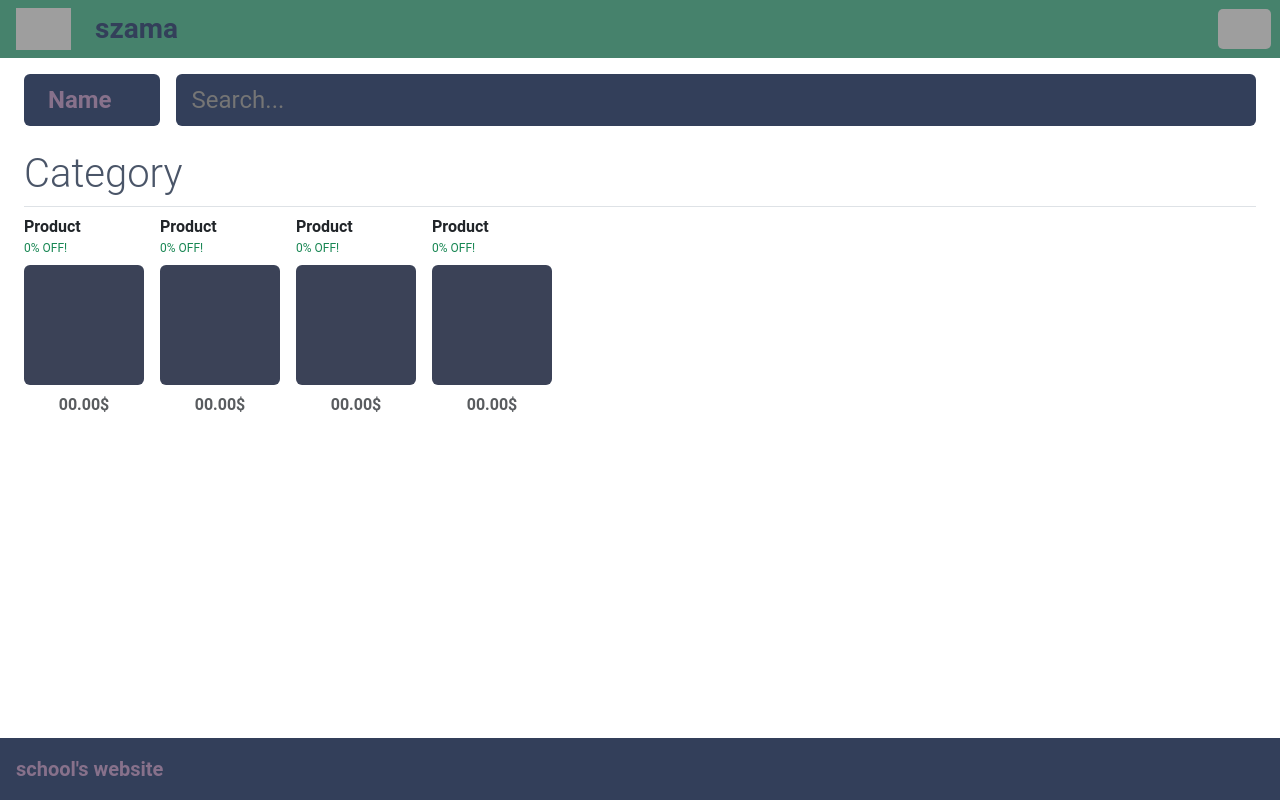
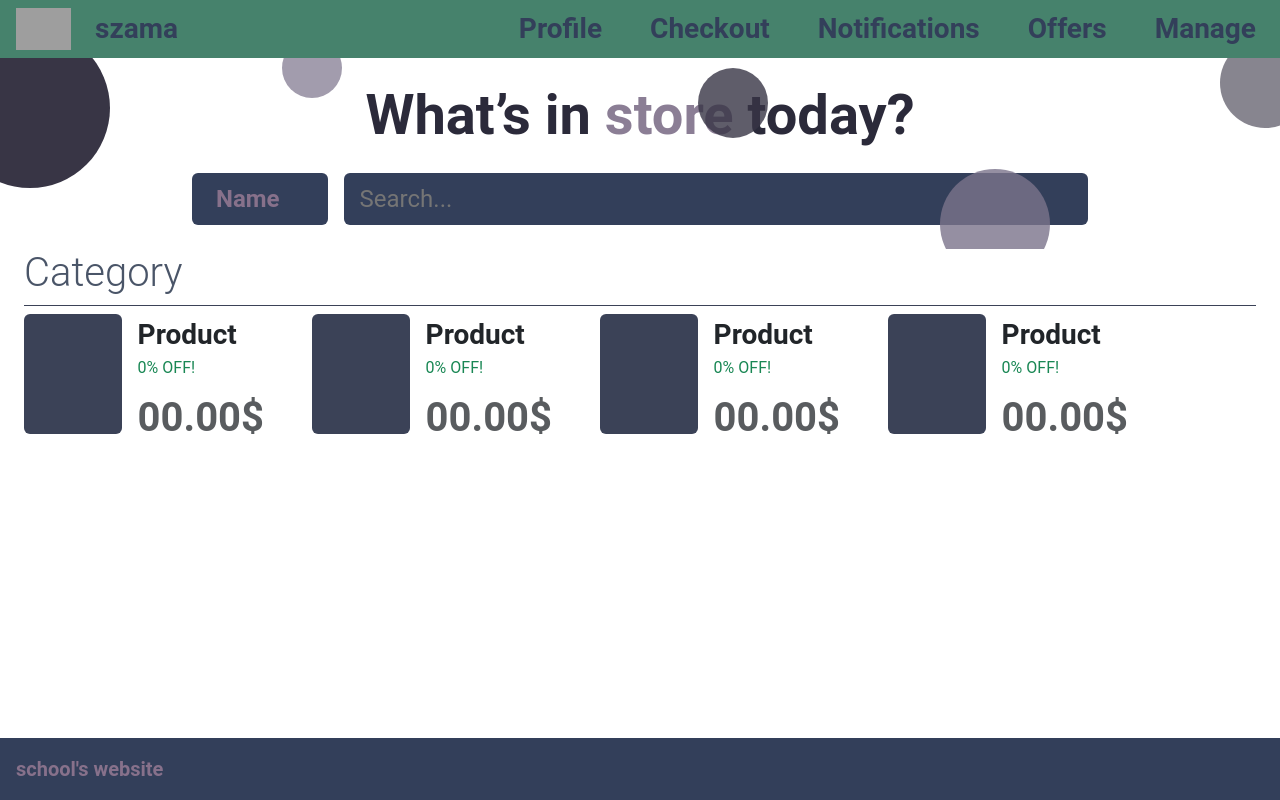
Before and after one commit to TatusFilipek/Zegowska-Szama, a PHP site: page /main.html in a window 1280 px wide. Run offline with PHP 8.4, Linux system fonts and the light colour scheme; grey boxes are pictures that could not be loaded.

Commit message:
praca lekcyjna

```diff
--- a/src/main.html
+++ b/src/main.html
@@ -7,15 +7,26 @@
     <link rel="stylesheet" href="styl.css">
 </head>
 <body class="vh-100 d-flex flex-column">
-    <div class="header text-lowercase fs-4 d-flex gap-4 middle dropdown p-2 ps-3">
-        <div class="m-auto">
+    <div class="header text-lowercase fs-4 d-flex align-items-center gap-4 dropdown p-2 ps-3">
+        <div class="my-auto">
             <a href="main.html"><img src="../design/photos/zeg-icon.png" style="width: 55px;"></a>
         </div>
-        <div class="m-auto flex-fill fs-3"><a href="main.html">Szama</a></div>
-        <div class="m-auto" data-bs-toggle="dropdown" aria-expanded="false">
+        <div class="my-auto flex-fill fs-3">
+            <a href="main.html">Szama</a>
+        </div>
+
+        <div class="d-none d-md-flex gap-5 my-auto fs-3 me-3">
+            <a class="text-capitalize" href="profile.html">Profile</a>
+            <a class="text-capitalize" href="#">Checkout</a>
+            <a class="text-capitalize" href="#">Notifications</a>
+            <a class="text-capitalize" href="#">Offers</a>
+            <a class="text-capitalize" href="#">Manage</a>
+        </div>
+
+        <div class="my-auto d-md-none" data-bs-toggle="dropdown" aria-expanded="false">
             <img class="btn bi bi-list m-0 p-0" src="../design/photos/burger.png" style="width: 55px;">
         </div>
-        <ul class="row dropdown-menu custom-dropdown-menu w-100 mt-1 p-0">
+        <ul class="row dropdown-menu custom-dropdown-menu w-100 mt-1 p-0 d-md-none">
             <li><a class="dropdown-item custom-item" href="profile.html">Profile</a></li>
             <li><a class="dropdown-item custom-item" href="#">Checkout</a></li>
             <li><a class="dropdown-item custom-item" href="#">Notifications</a></li>
@@ -24,7 +35,8 @@
         </ul>
     </div>
 
-    <div class="flex-fill container-fluid px-4 py-3 overflow-auto">
+    <!-- mobile -->
+    <div class="flex-fill container-fluid px-4 py-3 overflow-auto d-md-none d-inline">
 
         <div class="d-flex gap-3 mb-4">
             <div class="text-capitalize px-4 pe-5 py-2 text-start fw-bolder fs-4 darkColor rounded-2" style="border: 0px;">Name</div>
@@ -32,7 +44,7 @@
         </div>
 
         <div class="mb-5 position-relative category-section">
-            <h2 class="display-6 border-bottom pb-2" style="color: #4a5568; font-weight: 300;">Category</h2>
+            <h2 class="display-6 border-bottom pb-2" style="color: #4a5568; border-color: #3b4257 !important;">Category</h2>
 
             <div class="position-relative">
                 <div class="d-flex overflow-x-auto flex-nowrap gap-3 scroll-container pe-5">
@@ -76,6 +88,83 @@
             </div>
         </div>
     </div>
+
+    <!-- normal -->
+    <div class="flex-fill container-fluid overflow-auto d-none d-md-block m-0 p-0">
+        <div class="promo-banner overflow-hidden position-relative">
+            <div class="text-center mx-auto" style="width: 100%;">
+                <span class="bubble bubble-dark" style="left: -50px; top: -30px; width: 160px; opacity: 1;"></span>
+                <span class="bubble bubble-purple" style="left: 22%; top: -20px; width: 60px; opacity: 0.7;"></span>
+                <span class="bubble bubble-purple" style="right: 18%; bottom: -30px; width: 110px; z-index: 3; opacity: 0.8;"></span>
+                <span class="bubble bubble-dark" style="right: -30px; top: -20px; width: 90px; opacity: 0.6;"></span>
+                <span class="bubble bubble-dark" style="right: 40%; top: 10px; width: 70px; opacity: 0.8;"></span>
+
+                <h1 class="display-4 fw-bold promo-text py-4 m-0">
+                    What’s in <span class="accent-text">store</span> today?
+                </h1>
+            </div>
+
+            <div class="d-flex gap-3 mb-4 mx-auto" style="width: 70%;">
+                <div class="text-capitalize px-4 pe-5 py-2 text-start fw-bolder fs-4 darkColor rounded-2" style="border: 0px;">Name</div>
+                <input type="text" class="darkColor px-3 py-2 text-start fs-4 rounded-2" placeholder="Search..." style="border: 0px; width: 90%;">
+            </div>
+        </div>
+
+        <div class="mb-5 position-relative category-section px-4">
+            <h2 class="display-6 border-bottom pb-2" style="color: #4a5568; border-color: #3b4257 !important;">Category</h2>
+
+            <div class="position-relative">
+                <div class="d-flex overflow-x-auto flex-nowrap gap-5 scroll-container pe-5">
+                    <div class="d-flex gap-3" style="min-width: 240px; max-height: 120px;">
+                        <div class="rounded bg-secondary" style="width: 50%; height: 100%; background-color: #3b4257 !important;"></div>
+                        <div>
+                            <div class="fw-bold text-dark mb-0 fs-3">Product</div>
+                            <small class="d-block text-success mb-2 fs-6" style="font-size: 0.75rem;">0% OFF!</small>
+                            <div class="mt-2 text-muted fw-semibold fs-1">00.00$</div>
+                        </div>
+                    </div>
+                    <div class="d-flex gap-3" style="min-width: 240px; max-height: 120px;">
+                        <div class="rounded bg-secondary" style="width: 50%; height: 100%; background-color: #3b4257 !important;"></div>
+                        <div>
+                            <div class="fw-bold text-dark mb-0 fs-3">Product</div>
+                            <small class="d-block text-success mb-2 fs-6" style="font-size: 0.75rem;">0% OFF!</small>
+                            <div class="mt-2 text-muted fw-semibold fs-1">00.00$</div>
+                        </div>
+                    </div>
+                    <div class="d-flex gap-3" style="min-width: 240px; max-height: 120px;">
+                        <div class="rounded bg-secondary" style="width: 50%; height: 100%; background-color: #3b4257 !important;"></div>
+                        <div>
+                            <div class="fw-bold text-dark mb-0 fs-3">Product</div>
+                            <small class="d-block text-success mb-2 fs-6" style="font-size: 0.75rem;">0% OFF!</small>
+                            <div class="mt-2 text-muted fw-semibold fs-1">00.00$</div>
+                        </div>
+                    </div>
+                    <div class="d-flex gap-3" style="min-width: 240px; max-height: 120px;">
+                        <div class="rounded bg-secondary" style="width: 50%; height: 100%; background-color: #3b4257 !important;"></div>
+                        <div>
+                            <div class="fw-bold text-dark mb-0 fs-3">Product</div>
+                            <small class="d-block text-success mb-2 fs-6" style="font-size: 0.75rem;">0% OFF!</small>
+                            <div class="mt-2 text-muted fw-semibold fs-1">00.00$</div>
+                        </div>
+                    </div>
+                </div>
+
+
+                <div class="scroll-arrow-left d-none position-absolute start-0 d-flex align-items-center h-100 top-0 ps-2" style="cursor: pointer; background: linear-gradient(270deg, transparent 0%, white 40%); z-index: 5; padding-right: 20px;">
+                    <svg xmlns="http://www.w3.org/2000/svg" width="35" height="35" fill="currentColor" class="bi bi-chevron-left text-dark fw-bold" viewBox="0 0 16 16">
+                        <path fill-rule="evenodd" d="M11.354 1.646a.5.5 0 0 1 0 .708L5.707 8l5.647 5.646a.5.5 0 0 1-.708.708l-6-6a.5.5 0 0 1 0-.708l6-6a.5.5 0 0 1 .708 0z"/>
+                    </svg>
+                </div>
+
+                <div class="scroll-arrow-right d-none position-absolute end-0 d-flex align-items-center h-100 top-0 pe-2" style="cursor: pointer; background: linear-gradient(90deg, transparent 0%, white 40%); z-index: 5; padding-left: 20px;">
+                    <svg xmlns="http://www.w3.org/2000/svg" width="35" height="35" fill="currentColor" class="bi bi-chevron-right text-dark fw-bold" viewBox="0 0 16 16">
+                        <path fill-rule="evenodd" d="M4.646 1.646a.5.5 0 0 1 .708 0l6 6a.5.5 0 0 1 0 .708l-6 6a.5.5 0 0 1-.708-.708L10.293 8 4.646 2.354a.5.5 0 0 1 0-.708z"/>
+                    </svg>
+                </div>
+            </div>
+        </div>
+    </div>
+
     <div class="p-3 footer text-lowercase fs-5">School's website</div>
 
     <script src="https://cdn.jsdelivr.net/npm/bootstrap@5.3.3/dist/js/bootstrap.bundle.min.js"></script>
--- a/src/styl.css
+++ b/src/styl.css
@@ -74,3 +74,31 @@ a:hover
     color: #424d68;
     text-decoration: none;
 }
+
+/* Główny styl tekstu */
+.promo-text {
+    color: #2b2a3a; /* Ciemny grafit */
+}
+
+/* Kolor dla słowa "store" */
+.promo-text .accent-text {
+    color: #8b7e95; /* Stonowany fiolet */
+}
+
+/* Bazowy styl dla wszystkich baniek */
+.bubble {
+    position: absolute;
+    border-radius: 50%;
+    pointer-events: none; /* Sprawia, że bańki nie blokują kliknięć myszką */
+    z-index: 1;
+    aspect-ratio: 1/1;
+}
+
+/* Paleta kolorów baniek */
+.bubble-dark {
+    background-color: #383545; /* Ciemny grafitowy/fiolet */
+}
+
+.bubble-purple {
+    background-color: #7b738b; /* Jasny fioletowy */
+}
```
Also changed, not shown: src/profile.html (+77 -8 lines), src/skrypt.js (line endings or trailing spaces).
